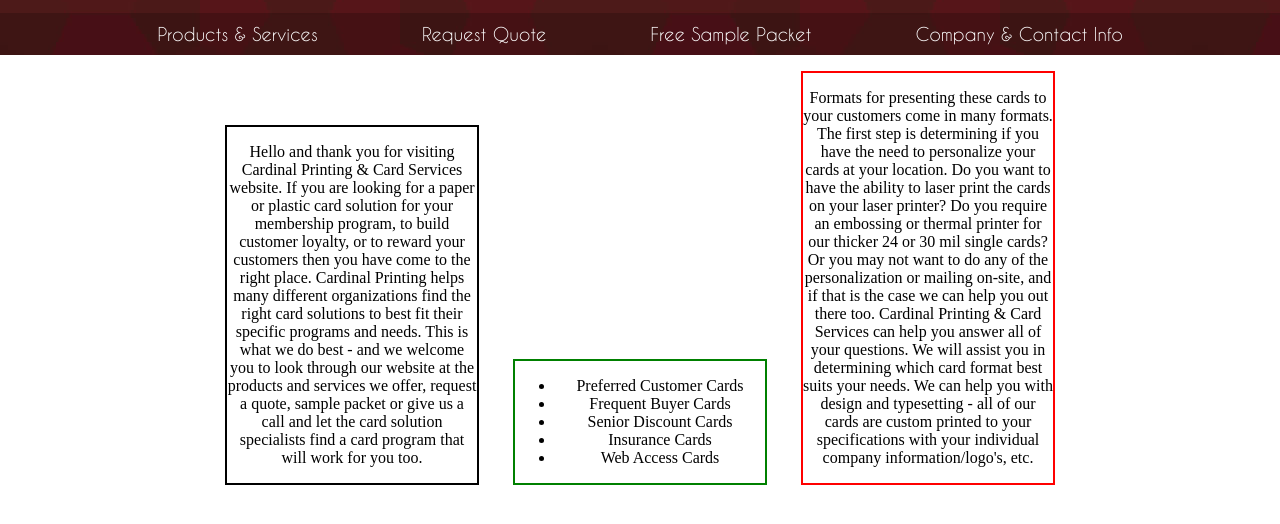
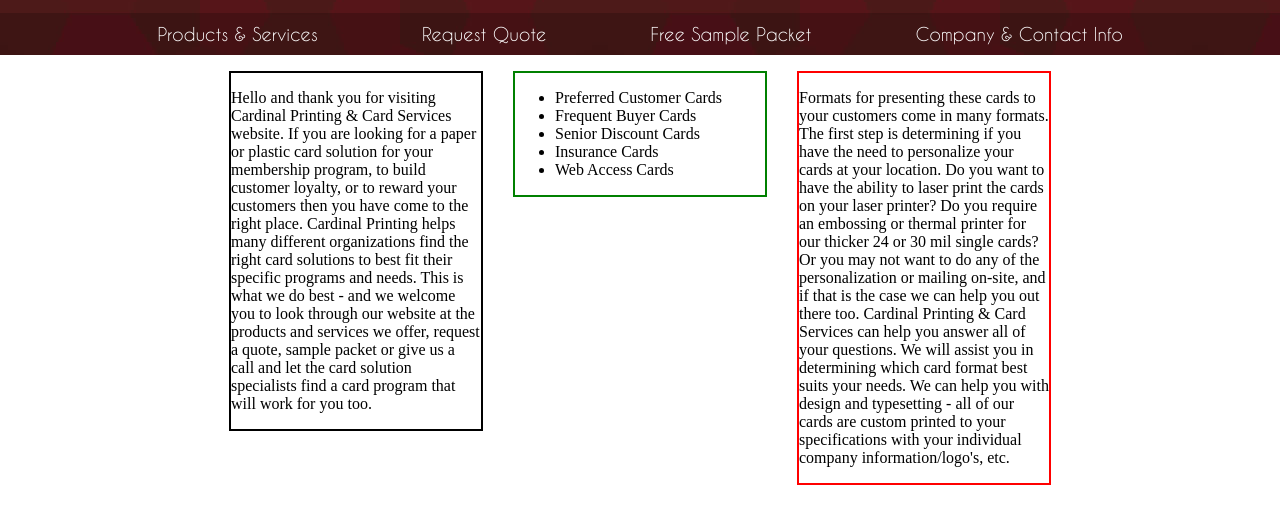
Before and after one commit to jenca/cprinting, a plain HTML site: page index.html in a window 1280 px wide. Shown: the part 86-610 px from the top of the page. Drawn offline with nearby package versions, Linux system fonts and the light colour scheme.

Commit message:
updated rough draft of content

```diff
--- a/styles/stylesheet.css
+++ b/styles/stylesheet.css
@@ -68,25 +68,24 @@ header p a {
 
 #content {
     margin: auto;
-    text-align: center;
+    display: flex;
+    align-items: flex-start;
+    justify-content: center;
 }
 
 #greeting{
     border: 2px solid black;
     width: 250px;
     margin-right: 30px;
-    display: inline-block;
 }
 
 #uses {
     border: 2px solid green;
     width: 250px;
     margin-right: 30px;
-    display: inline-block;
 }
 
 #decisions {
     border: 2px solid red;
     width: 250px;
-    display: inline-block;
 }
```
